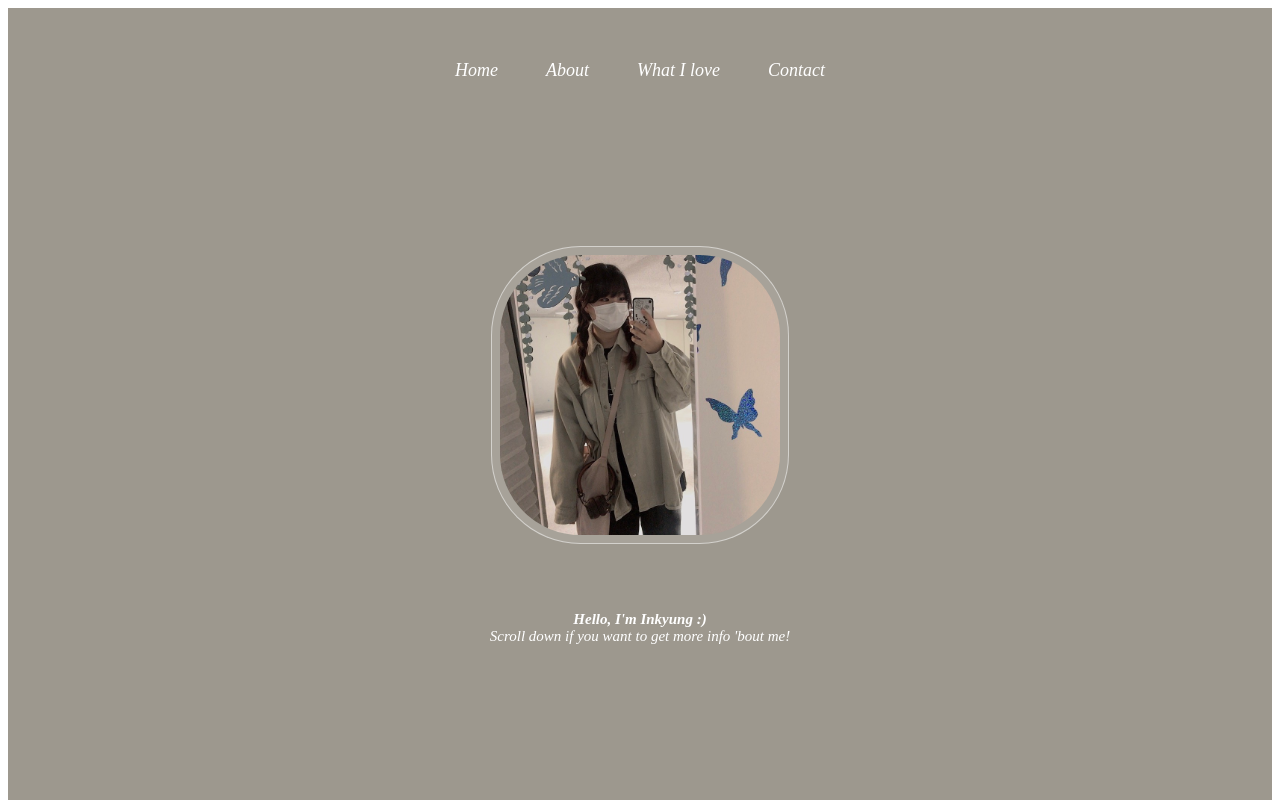
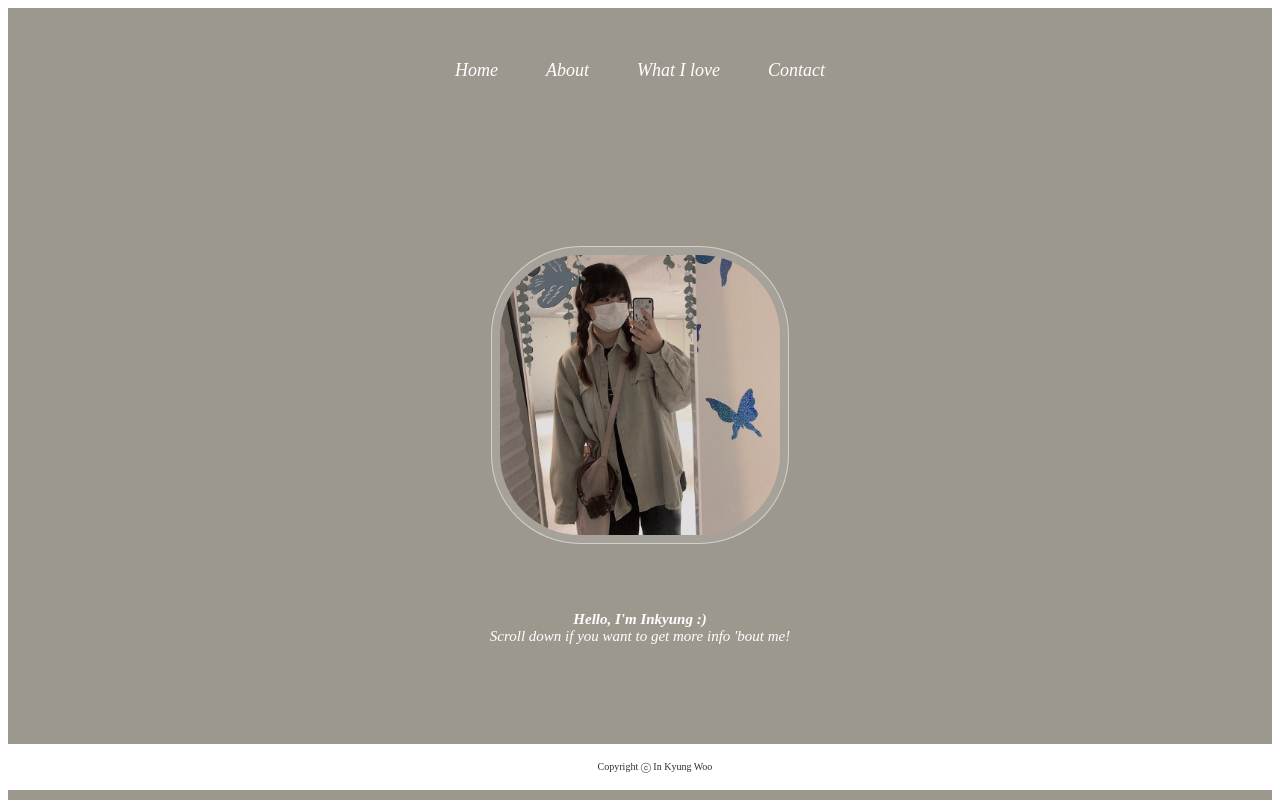
Before and after one commit to InKyungWoo/LikeLion11th-FE-IK, a React (Create React App) app: page / in a window 1280 px wide. Shown: the top 800 px of the page. Built offline with nearby package versions, Linux system fonts and the light colour scheme.

Commit message:
:sparkles: feat: footer, scroll 이벤트 추가

```diff
--- a/src/pages/Contact.js
+++ b/src/pages/Contact.js
@@ -1,10 +1,33 @@
 // Contact.js
-import React from 'react';
+import React, { useState, useEffect } from 'react';
 import styled from 'styled-components';
 
 const Contact = () => {
+
+    const [isScrolledDown, setIsScrolledDown] = useState(false);
+
+    useEffect(() => {
+      const handleScroll = () => {
+        const scrollY = window.scrollY;
+        const windowHeight = window.innerHeight;
+        const documentHeight = document.documentElement.scrollHeight;
+
+        // 맨 아래에서 100px 위로 올라갈 때 보이도록 설정
+        setIsScrolledDown(scrollY > documentHeight - windowHeight - 100);
+      };
+
+      // 이벤트 리스너 등록
+      window.addEventListener('scroll', handleScroll);
+
+      // 컴포넌트가 언마운트될 때 이벤트 리스너 제거
+      return () => {
+        window.removeEventListener('scroll', handleScroll);
+      };
+    }, []);
+
+
     return (
-      <ContactContainer>
+      <ContactContainer id="contact">
         <ImageContainer>
           <ContactImage src="./images/sea.png" alt="Contact" />
         </ImageContainer>
@@ -23,7 +46,9 @@ const Contact = () => {
             IDUS
           </ContactLink>
         </ContactList>
-
+        <Footer isVisible={isScrolledDown}>
+            <p>Copyright ⓒ In Kyung Woo</p>
+        </Footer>
       </ContactContainer>
     );
   };
@@ -68,5 +93,16 @@ const Contact = () => {
     }
   `;
 
+const Footer = styled.p`
+  position: fixed;
+  bottom: 0;
+  width: 100%;
+  padding: 7px;
+  background-color: white;
+  color: #362d2e;
+  font-size: 10px;
+  text-align: center;
+  visibility: ${({ isVisible }) => (isVisible ? 'visible' : 'hidden')};
+`;
 
     export default Contact;
```
Also changed, not shown: public/images/sea.png (renamed from public/images/favorites/sea.png).
